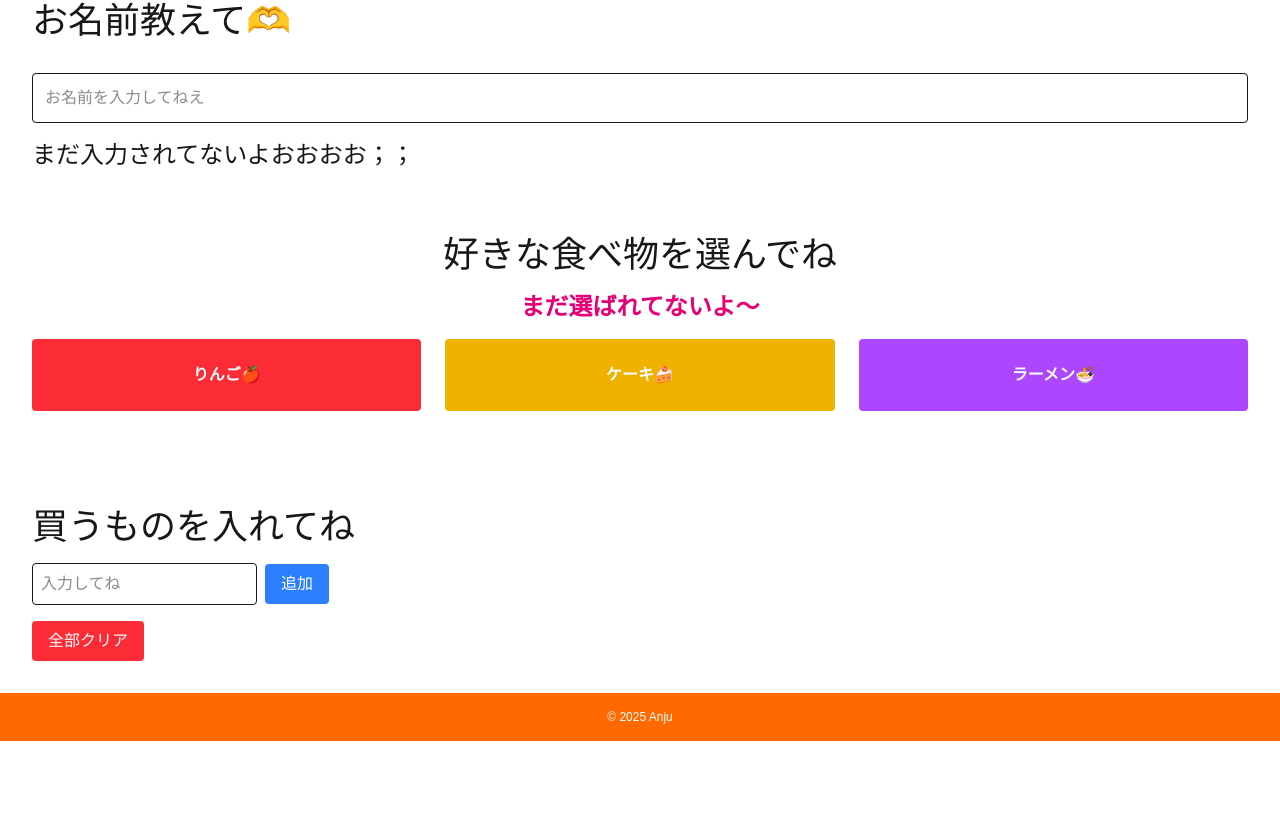
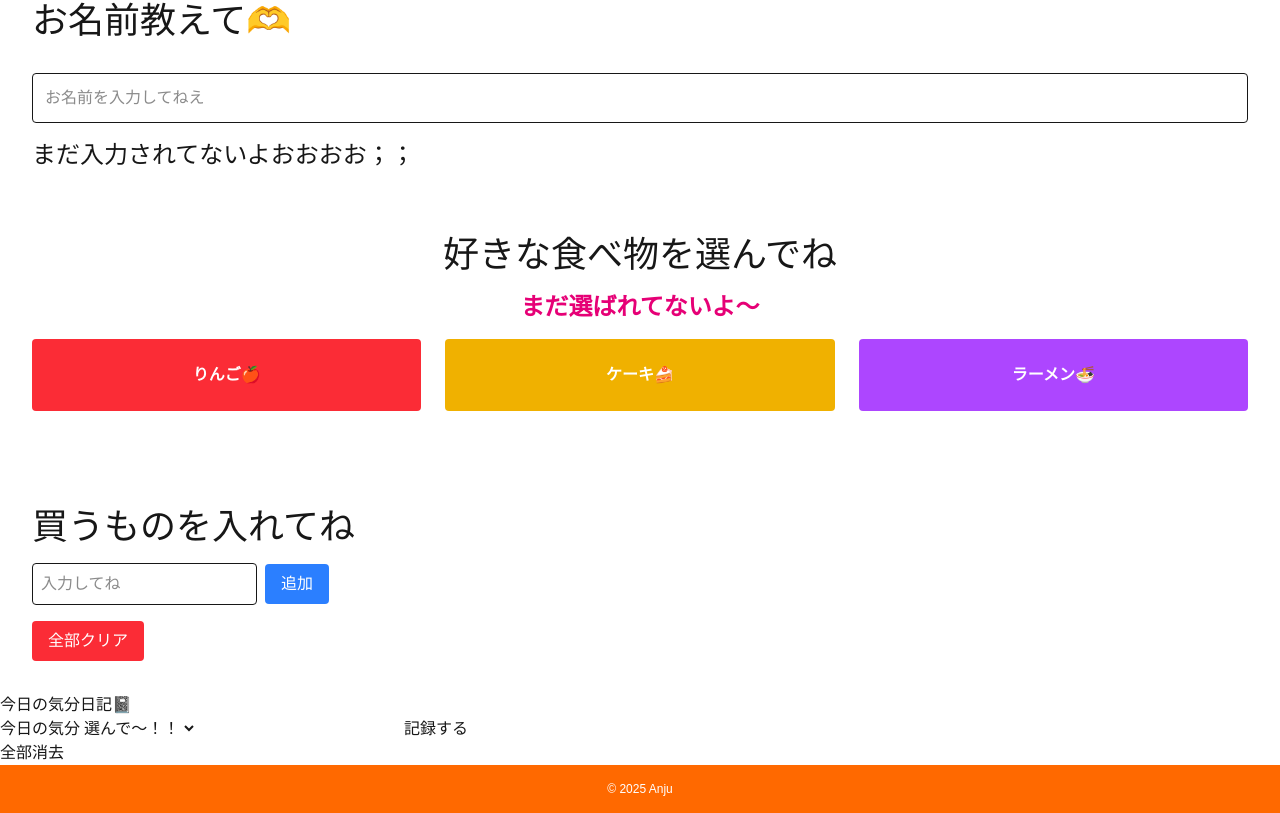
Before and after one commit to Anju1023/tutorial-nextjs, a Next.js app: page / in a window 1280 px wide. Shown: the part 503-1316 px from the top of the page. Before the commit the page ends 1244 px from the top, so only its background shows below. Built offline with nearby package versions, Linux system fonts and the light colour scheme.

Commit message:
ページコンポーネントにDiaryAppを追加し、アプリの機能を拡充しました。

```diff
--- a/src/app/page.tsx
+++ b/src/app/page.tsx
@@ -1,5 +1,6 @@
 'use client';
 
+import DiaryApp from '@/components/DiaryApp';
 import FoodApp from '@/components/FoodApp';
 import ItemListApp from '@/components/ItemListApp';
 import Footer from '@/components/layouts/footer/Footer';
@@ -16,6 +17,7 @@ export default function Home() {
 				<NameApp />
 				<FoodApp />
 				<ItemListApp />
+				<DiaryApp />
 			</main>
 			<Footer />
 		</div>
--- /dev/null
+++ b/src/components/DiaryApp.tsx
@@ -0,0 +1,77 @@
+'use client';
+
+import { useState } from 'react';
+
+export default function DiaryApp() {
+	type Diary = {
+		feeling: string;
+		comment: string;
+		id: number;
+	};
+
+	const [diaries, setDiaries] = useState<Diary[]>([]);
+	const [inputComment, setInputComment] = useState<string>('');
+	const [inputFeeling, setInputFeeling] = useState<string>('');
+	const [error, setError] = useState<string>('');
+
+	return (
+		<div>
+			<h1>今日の気分日記📓</h1>
+			<div>
+				<label htmlFor="feeling-select">今日の気分</label>
+				<select
+					id="feeling-select"
+					value={inputFeeling}
+					onChange={(e) => setInputFeeling(e.target.value)}
+				>
+					<option value="">選んで〜！！</option>
+					<option value="😭">😭</option>
+					<option value="😞">😞</option>
+					<option value="😐">😐</option>
+					<option value="😊">😊</option>
+					<option value="😍">😍</option>
+				</select>
+				<input
+					type="text"
+					value={inputComment}
+					onChange={(e) => setInputComment(e.target.value)}
+				/>
+				<button
+					onClick={() => {
+						if (!inputFeeling || !inputComment.trim()) {
+							setError('気分とコメント両方入力してね〜');
+							return;
+						}
+						setError('');
+						setDiaries([
+							...diaries,
+							{
+								feeling: inputFeeling,
+								comment: inputComment,
+								id: Date.now(),
+							},
+						]);
+						setInputComment('');
+						setInputFeeling('');
+					}}
+				>
+					記録する
+				</button>
+			</div>
+
+			{error && <p className="text-red-500">{error}</p>}
+
+			<ul>
+				{diaries.map((diary, index) => (
+					<li
+						key={index}
+						onClick={() => setDiaries(diaries.filter((_, i) => i !== index))}
+					>
+						{diary.feeling} {diary.comment} ❌
+					</li>
+				))}
+			</ul>
+			<button onClick={() => setDiaries([])}>全部消去</button>
+		</div>
+	);
+}
```
